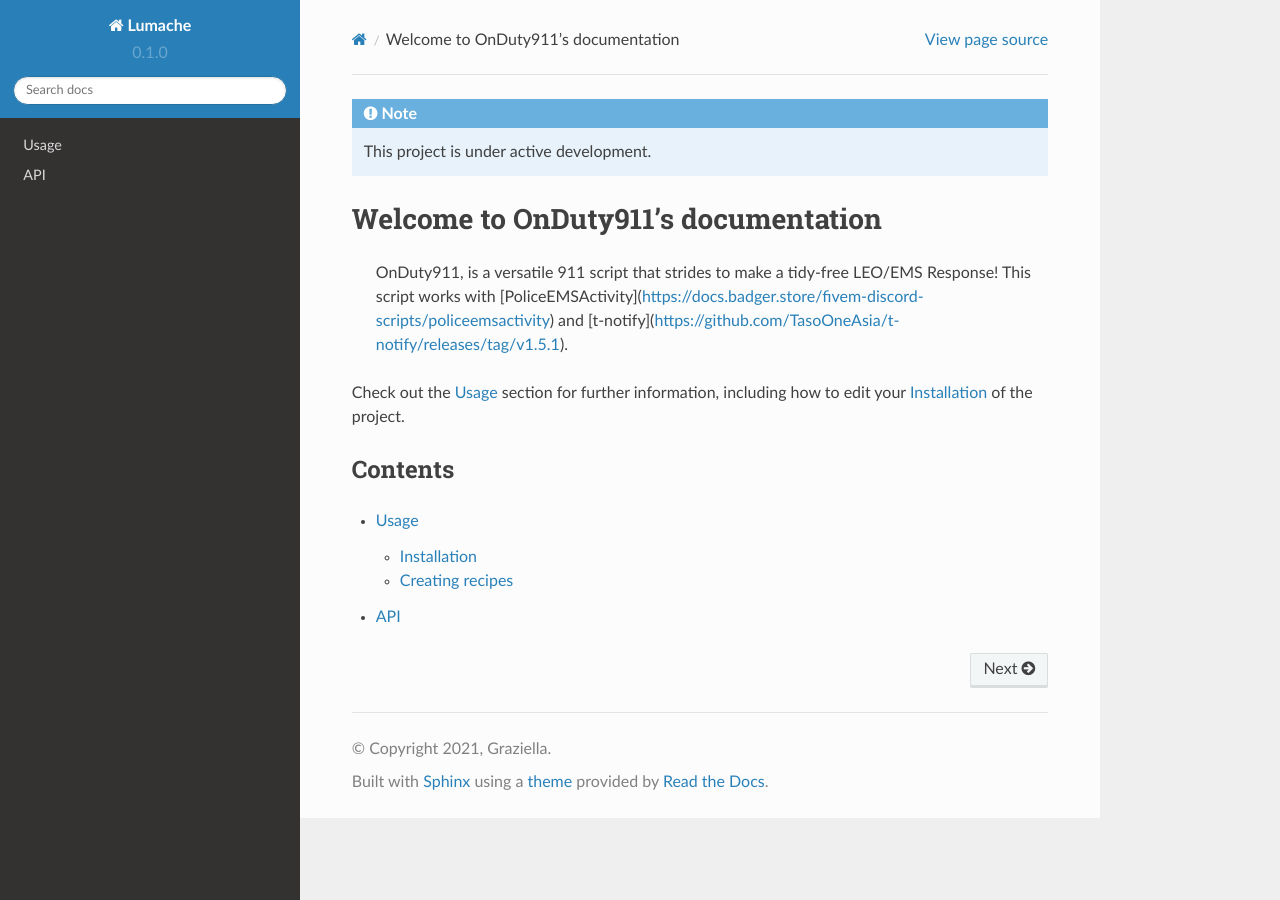
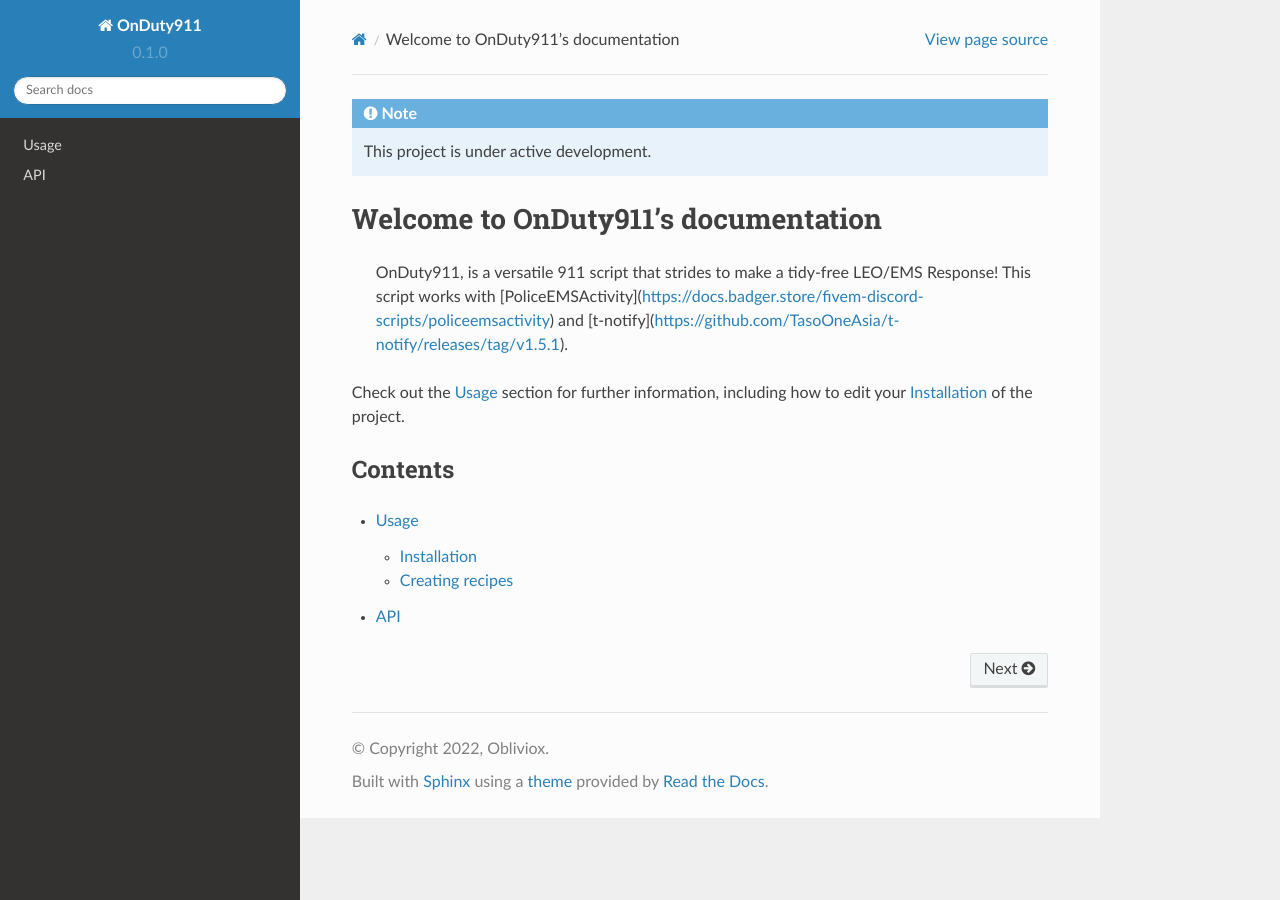
Before and after one commit to Obliviox/readthedocs, a Sphinx documentation site: the page built from docs/source/index.rst, in a window 1280 px wide. Built offline with Sphinx 7.4.7 and the Read the Docs theme 2.0.0, drawn with Linux system fonts in a browser that asks for light colours.

Commit message:
Update conf.py

```diff
--- a/docs/source/conf.py
+++ b/docs/source/conf.py
@@ -2,9 +2,9 @@
 
 # -- Project information
 
-project = 'Lumache'
-copyright = '2021, Graziella'
-author = 'Graziella'
+project = 'OnDuty911'
+copyright = '2022, Obliviox'
+author = 'Obliviox'
 
 release = '0.1'
 version = '0.1.0'
```
